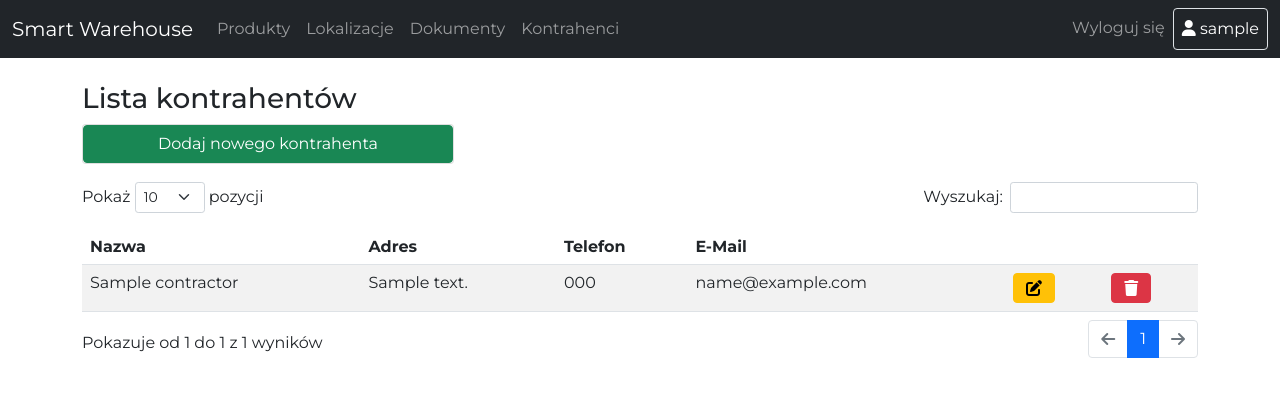
After one commit to piotr-pawelczak/smart_warehouse, a Django app: page /document/contractors in a window 1280 px wide. The commit adds this page. Shown: the top 397 px of the page. Run offline with Django 3.2, Linux system fonts and the light colour scheme; a user stored in the database is signed in; tables that the repository leaves empty hold one stand-in row (values such as "Sample post"); some libraries are stand-ins or nearby versions.

Commit message:
Contractor page

```diff
--- a/account/forms.py
+++ b/account/forms.py
@@ -26,6 +26,12 @@ class UserRegisterForm(forms.ModelForm):
             'email': forms.TextInput(attrs={'required': 'True'}),
         }
 
+    def clean_email(self):
+        email = self.cleaned_data['email']
+        if User.objects.filter(email=email).exists():
+            raise forms.ValidationError('Istnieje już użytkownik o podanym adresie e-mail')
+        return self.cleaned_data['email']
+
 
 class UserUpdateForm(forms.ModelForm):
     class Meta:
--- a/documents/forms.py
+++ b/documents/forms.py
@@ -77,3 +77,11 @@ class ProductDocumentForm(forms.ModelForm):
                 self.fields['location'].queryset = [elem.location for elem in self.instance.product.locations.all()]
         else:
             self.fields['location'].queryset = Location.objects.all()
+
+
+class ContractorForm(forms.ModelForm):
+    class Meta:
+        model = Contractor
+        exclude = ()
+
+        labels = {'name': 'Nazwa', 'address': 'Adres', 'phone_number': 'Numer telefonu'}
--- a/documents/models.py
+++ b/documents/models.py
@@ -3,12 +3,16 @@ from django.db import models
 from polymorphic.models import PolymorphicModel
 from warehouse.models import Product, Location, Warehouse
 from django.urls import reverse
+from phonenumber_field.modelfields import PhoneNumberField
 
 
 class Contractor(models.Model):
     name = models.CharField(max_length=100, unique=True)
     address = models.CharField(max_length=100)
-    phone_number = models.CharField(max_length=10)
+    phone_number = PhoneNumberField(null=False, blank=False)
+    email = models.EmailField(max_length=50)
+
+    phone_number.error_messages['invalid'] = 'Podaj poprawny numer telefonu. Użyj kodu krajowego np (+48)'
 
     def __str__(self):
         return self.name
@@ -29,12 +33,12 @@ class Document(PolymorphicModel):
 
 
 class GoodsReceivedNote(Document):
-    contractor = models.ForeignKey(Contractor, on_delete=models.CASCADE)
+    contractor = models.ForeignKey(Contractor, on_delete=models.SET_NULL, null=True)
     document_type = models.CharField(default='GRN', max_length=3)
 
 
 class GoodsIssueNote(Document):
-    contractor = models.ForeignKey(Contractor, on_delete=models.CASCADE)
+    contractor = models.ForeignKey(Contractor, on_delete=models.SET_NULL, null=True)
 
 
 class InternalGoodsIssueNote(Document):
--- /dev/null
+++ b/documents/templates/documents/contractors.html
@@ -0,0 +1,72 @@
+{% extends "warehouse/base.html" %}
+{% load crispy_forms_filters %}
+{% load static %}
+
+{% block title %} Kontrahenci {% endblock %}
+
+{% block content %}
+
+    <h3 class="mt-4">Lista kontrahentów</h3>
+
+    <div class="card col-sm-4" style="z-index: 0;">
+      <a class="btn btn-success" data-bs-toggle="collapse" href="#collapseExample" role="button" aria-expanded="false" aria-controls="collapseExample">
+          <span>Dodaj nowego kontrahenta</span>
+      </a>
+      <div class="list-group list-group-flush document_add_list collapse" id="collapseExample">
+            <h3 class="mt-2 px-2">Nowy kontrahent</h3>
+            <form method="post" class="form-group border border-secondary rounded p-4 mx-auto" style="width: 90%">
+                {% csrf_token %}
+                {{ form|crispy }}
+                <input type="submit" class="btn btn-success mt-2" value="Dodaj">
+            </form>
+      </div>
+    </div>
+
+    <div class="table-responsive mt-2 mb-4">
+    <table id="example" class="table table-striped" style="width:100%">
+        <thead>
+            <tr>
+                <th>Nazwa</th>
+                <th>Adres</th>
+                <th>Telefon</th>
+                <th>E-Mail</th>
+                <th></th>
+                <th></th>
+            </tr>
+        </thead>
+        <tbody>
+            {% for contractor in contractors %}
+                <tr>
+                    <td>{{ contractor.name }}</td>
+                    <td>{{ contractor.address }}</td>
+                    <td>{{ contractor.phone_number }}</td>
+                    <td>{{ contractor.email }}</td>
+                    <td>
+                        <a class="btn btn-warning" title="Usuń" href="{% url "documents:contractor-update" contractor.id %}"><i class="fas fa-edit"></i></a>
+                    </td>
+                    <td>
+                        <form method="post" action="{% url "documents:contractor-delete" contractor.id %}" class="m-0 p-0">
+                            <button class="btn btn-danger delete-contractor-btn" title="Usuń" type="submit" onclick="return confirm('Czy na pewno chcesz usunąć kontrahenta?');"><i class="fas fa-trash"></i></button>
+                            {% csrf_token %}
+                        </form>
+                    </td>
+                </tr>
+            {% endfor %}
+        </tbody>
+    </table>
+    </div>
+
+    <script src="https://code.jquery.com/jquery-3.5.1.js"></script>
+    <script src="{% static 'js/jquery.dataTables.min.js' %}"></script>
+    <script src="https://cdn.datatables.net/1.11.3/js/dataTables.bootstrap5.min.js"></script>
+    <script src="https://unpkg.com/sweetalert/dist/sweetalert.min.js"></script>
+    <script>
+        $(document).ready(function() {
+            $('#example').DataTable({
+                sort: false
+            });
+        });
+
+
+    </script>
+{% endblock content %}
--- a/documents/templates/documents/list.html
+++ b/documents/templates/documents/list.html
@@ -62,8 +62,6 @@
                 sort: false
             });
         } );
-
-
     </script>
 
 {% endblock %}
--- a/documents/urls.py
+++ b/documents/urls.py
@@ -12,4 +12,7 @@ urlpatterns = [
     path('ajax/load-shelves/', views.load_shelves, name='ajax_load_shelves'),
     path('ajax/load-locations/', views.load_locations, name='ajax_load_locations'),
     path('pz/update', views.goods_received_notes_update, name='goods_received_update'),
+    path('contractors', views.contractors_list, name='contractors'),
+    path('contractor/<int:pk>/delete', views.contractor_delete, name='contractor-delete'),
+    path('contractor/<int:pk>/update', views.contractor_update, name='contractor-update'),
 ]
--- a/documents/views.py
+++ b/documents/views.py
@@ -3,7 +3,7 @@ import datetime
 from django.contrib import messages
 from django.contrib.auth.decorators import login_required
 from django.contrib.auth.mixins import LoginRequiredMixin
-from django.shortcuts import render, redirect
+from django.shortcuts import render, redirect, get_object_or_404
 from django.urls import reverse
 from django.utils.decorators import method_decorator
 
@@ -97,7 +97,7 @@ def goods_received_create(request):
         formset = ProductFormSet()
 
     context = {'formset': formset, 'form': form, 'document_number': document_number}
-    return render(request, 'documents/goods_received_note_create.html', context)
+    return render(request, 'documents/warehouse_documents/goods_received_note_create.html', context)
 
 
 @login_required
@@ -132,7 +132,7 @@ def goods_received_notes_update(request):
             return redirect('warehouse:home')
 
     context = {'edit_form': edit_form, 'document_number': grn.document_number, 'formset': formset}
-    return render(request, 'documents/goods_received_note_update.html', context)
+    return render(request, 'documents/warehouse_documents/goods_received_note_update.html', context)
 
 
 class DocumentListView(LoginRequiredMixin, ListView):
@@ -165,3 +165,48 @@ def load_locations(request):
     shelf_id = request.GET.get('shelf')
     locations = Shelf.objects.get(id=shelf_id).locations.all()
     return render(request, 'documents/ajax_dropdown/locations_dropdown_list_options.html', {'locations': locations})
+
+
+@login_required
+def contractors_list(request):
+    contractors = Contractor.objects.all()
+
+    if request.method == 'POST':
+        form = ContractorForm(request.POST)
+        if form.is_valid():
+            form.save()
+        else:
+            messages.error(request, 'Wystąpił problem podczas dodawania kontrahenta.')
+    else:
+        form = ContractorForm()
+
+    context = {'contractors': contractors, 'form': form}
+    return render(request, 'documents/contractors.html', context)
+
+
+@login_required
+def contractor_delete(request, pk):
+    """
+    Widok odpowiedzialny za usuwanie magazynu. Zostaje przekierowany do listy magazynów
+    """
+    contractor = get_object_or_404(Contractor, id=pk)
+    if request.method == 'POST':
+        contractor.delete()
+        messages.warning(request, 'Kontrahent został usunięty')
+    return redirect(reverse('documents:contractors'))
+
+
+@login_required
+def contractor_update(request, pk):
+    contractor = get_object_or_404(Contractor, id=pk)
+
+    if request.method == 'POST':
+        edit_form = ContractorForm(request.POST, instance=contractor)
+        if edit_form.is_valid():
+            edit_form.save()
+            return redirect(reverse('documents:contractors'))
+    else:
+        edit_form = ContractorForm(instance=contractor)
+
+    context = {'edit_form': edit_form}
+    return render(request, 'documents/update_contractor.html', context)
--- a/smart_warehouse/settings.py
+++ b/smart_warehouse/settings.py
@@ -47,6 +47,7 @@ INSTALLED_APPS = [
     'crispy_forms',
     'widget_tweaks',
     'django_filters',
+    'phonenumber_field',
 ]
 
 CRISPY_TEMPLATE_PACK = 'bootstrap4'
--- a/warehouse/templates/warehouse/base.html
+++ b/warehouse/templates/warehouse/base.html
@@ -44,7 +44,7 @@
               <a class="nav-link" href="{% url "documents:list" %}">Dokumenty</a>
             </li>
             <li class="nav-item">
-              <a class="nav-link" href="#">Kontrahenci</a>
+              <a class="nav-link" href="{% url "documents:contractors" %}">Kontrahenci</a>
             </li>
           </ul>
           <ul class="d-flex ml-0 navbar-nav">
```
Also changed, not shown: account/templates/account/profile.html (+20 -4 lines), documents/templates/documents/pagination.html (deleted, +0 -13 lines), documents/templates/documents/update_contractor.html (added, +16 -0 lines), documents/migrations/0004_contractor_email.py (added), documents/migrations/0005_alter_contractor_email.py (added), documents/migrations/0006_auto_20211122_2303.py (added), documents/migrations/0007_auto_20211122_2349.py (added), documents/templates/documents/warehouse_documents/goods_received_note_create.html (renamed from documents/templates/documents/goods_received_note_create.html), documents/templates/documents/warehouse_documents/goods_received_note_update.html (renamed from documents/templates/documents/goods_received_note_update.html), warehouse/migrations/0005_alter_productlocation_lot_number.py (added).
